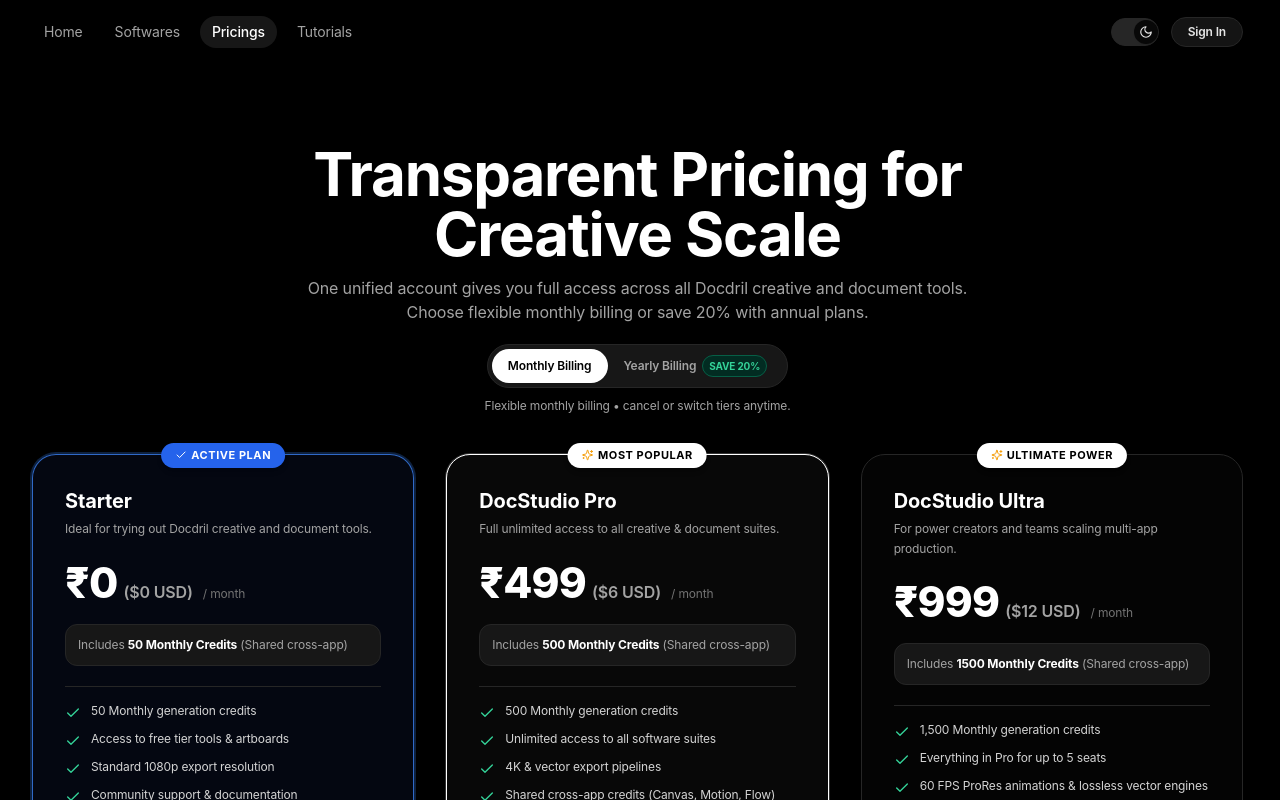
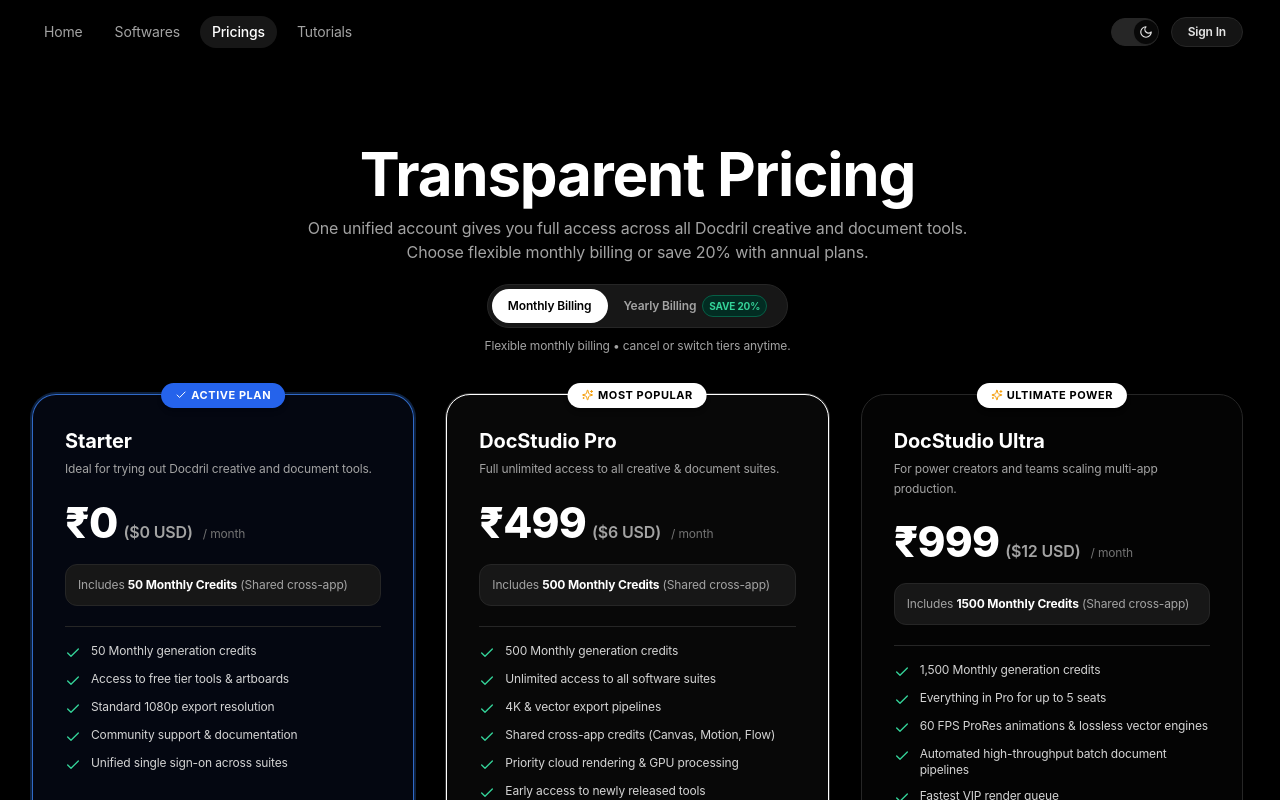
Before and after one commit to ipsole/DocStudio, a Next.js app: page /pricing in a window 1280 px wide. Shown: the top 800 px of the page. Built offline with nearby package versions, Linux system fonts and the light colour scheme; no server answers; a web font is replaced by a local one.

Commit message:
style(pricing): change heading to Transparent Pricing

```diff
--- a/src/app/page.tsx
+++ b/src/app/page.tsx
@@ -413,7 +413,7 @@
             <div className="text-center max-w-xl mx-auto space-y-5">
               <div className="space-y-2">
                 <h2 className="text-2xl sm:text-3xl md:text-4xl font-bold font-sans text-neutral-950 dark:text-white tracking-tight">
-                  Transparent Pricing for Creative Scale
+                  Transparent Pricing
                 </h2>
                 <p className="text-xs sm:text-sm text-neutral-600 dark:text-neutral-400 font-sans leading-relaxed">
                   One unified membership unlocks creative artboards, motion engines, and document pipelines across all Docdril products.
--- a/src/app/pricing/page.tsx
+++ b/src/app/pricing/page.tsx
@@ -172,7 +172,7 @@
         <div className="max-w-3xl mx-auto text-center space-y-5 pt-2 sm:pt-4">
           <div className="space-y-3">
             <h1 className="text-4xl sm:text-5xl md:text-6xl font-bold tracking-tight text-neutral-950 dark:text-white font-sans">
-              Transparent Pricing for Creative Scale
+              Transparent Pricing
             </h1>
             <p className="text-sm sm:text-base text-neutral-600 dark:text-neutral-400 font-sans max-w-2xl mx-auto leading-relaxed">
               One unified account gives you full access across all Docdril creative and document tools. Choose flexible monthly billing or save 20% with annual plans.
```
